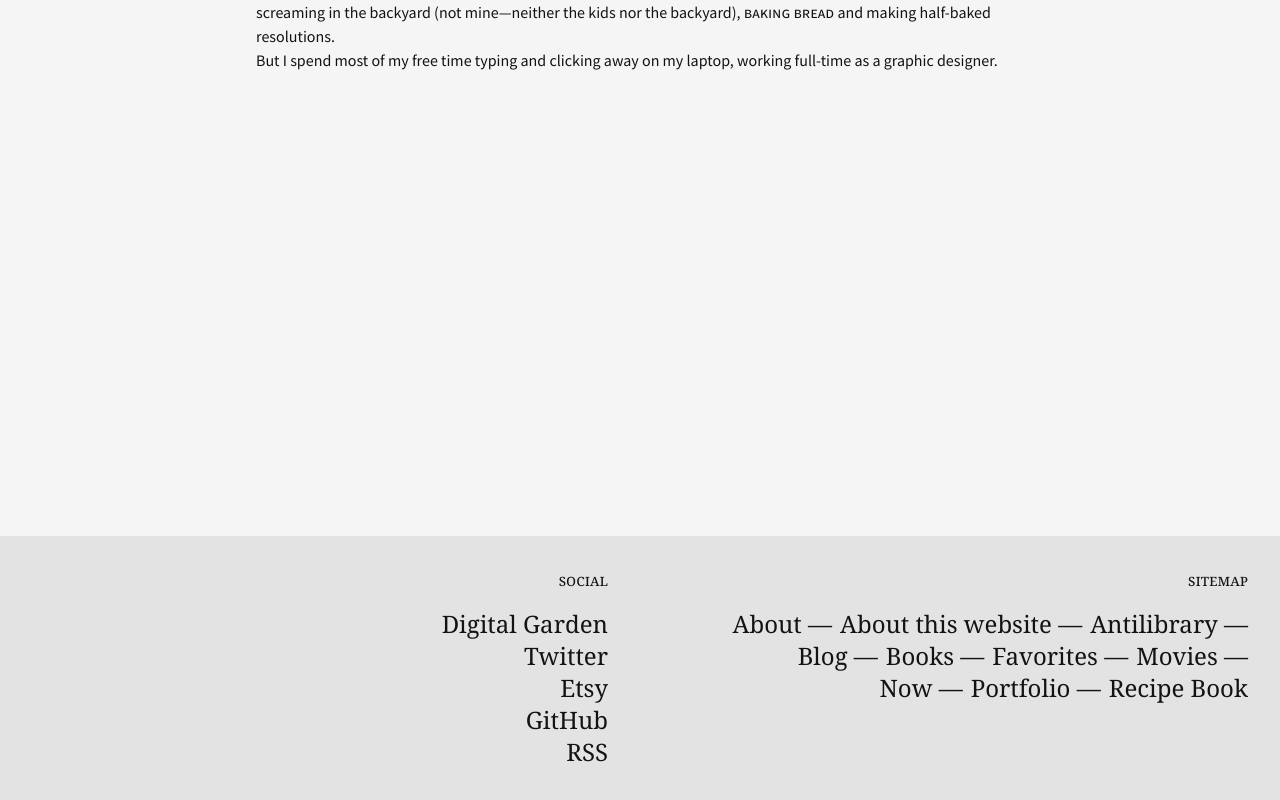
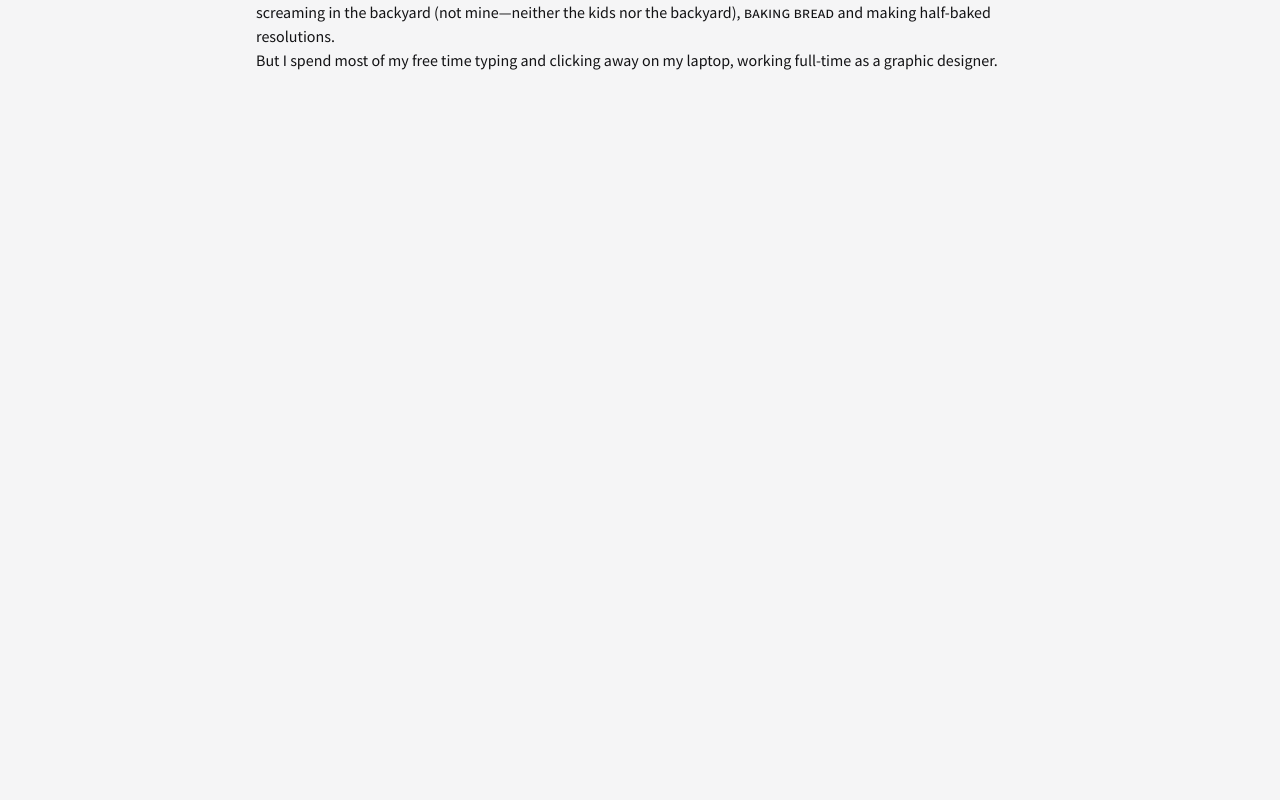
Before and after one commit to hgcl/clara-website, a Next.js app: page /now in a window 1280 px wide. Shown: the part 296-1096 px from the top of the page. After the commit the page ends 832 px from the top, so only its background shows below. Built offline with nearby package versions, Linux system fonts and the light colour scheme; a web font is replaced by a local one; what @splitbee/web, @tailwindcss/typography would draw is missing.

Commit message:
:lipstick: Change default links animation

```diff
--- a/components/footer.js
+++ b/components/footer.js
@@ -40,7 +40,7 @@ export default function Footer() {
             </li>
           </ul>
         </div>
-        <div className="flex-2 pl-16 sm:pl-24 max-w-screen-sm">
+        {/* <div className="flex-2 pl-16 sm:pl-24 max-w-screen-sm">
           <h2 className="comment pb-4">Sitemap</h2>
           <ul className={`${ulStyle} list-none`}>
             <li className={liStyle}>
@@ -103,7 +103,7 @@ export default function Footer() {
               </NextLink>
             </li>
           </ul>
-        </div>
+        </div> */}
       </div>
     </footer>
   );
--- a/components/layout.js
+++ b/components/layout.js
@@ -1,5 +1,5 @@
 import Alert from "../components/alert";
-import Footer from "./footer";
+// import Footer from "./footer";
 import Meta from "./meta";
 import Hentry from "./Hentry";
 import Hcard from "./Hcard";
@@ -28,7 +28,7 @@ export default function Layout({ children, title, noHentry, showAlert }) {
         </Hentry>
         {noHentry && <main>{children}</main>}
       </div>
-      <Footer />
+      {/* <Footer /> */}
     </>
   );
 }
--- a/components/link.js
+++ b/components/link.js
@@ -11,8 +11,8 @@ export default function Link({
   const isExternal = href.startsWith("http");
   const linkStyles =
     variant === "heading"
-      ? `${className} capitalize`
-      : `${className} all-small-caps`;
+      ? `${className} capitalize focus:text-accent hover:text-accent`
+      : `${className} all-small-caps focus:text-accent hover:text-accent`;
   if (isExternal) {
     return (
       <a
--- a/styles/index.css
+++ b/styles/index.css
@@ -27,11 +27,7 @@
     @apply mt-0 !important; /* !important tag to overwrite the Tailwind CSS Typography default */
   }
   a {
-    @apply transition duration-500;
-  }
-  a:hover,
-  a:focus {
-    @apply text-accent;
+    @apply transition duration-300;
   }
   kbd {
     @apply text-xs text-gray-lightest bg-gray dark:bg-gray-darkest px-2 py-1 rounded;
```
